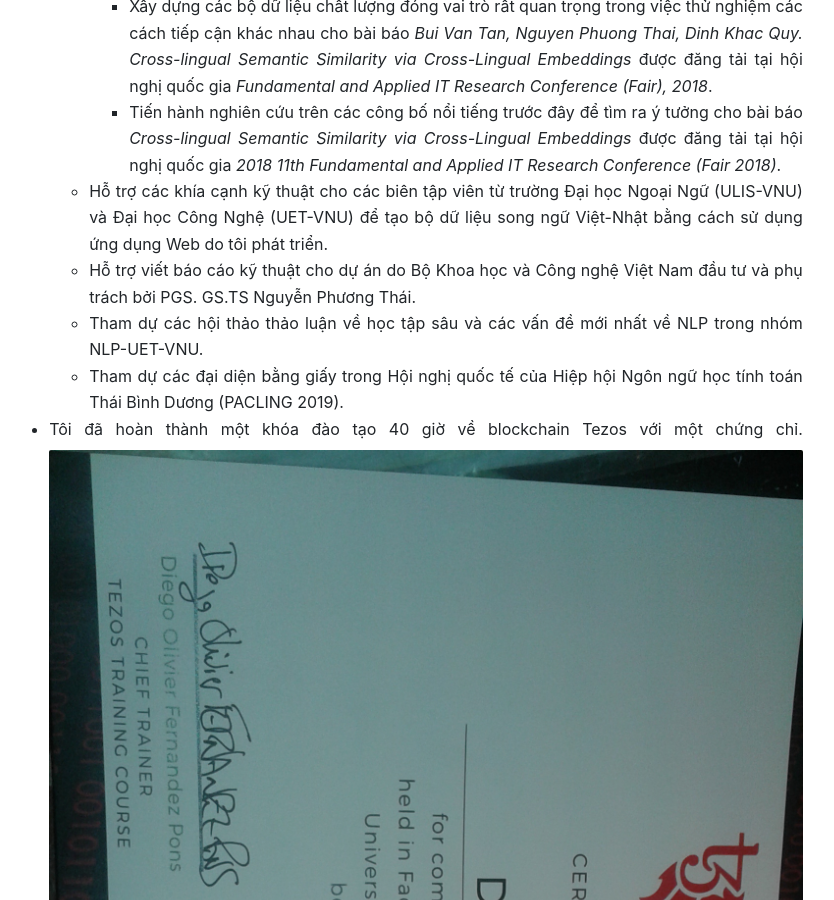
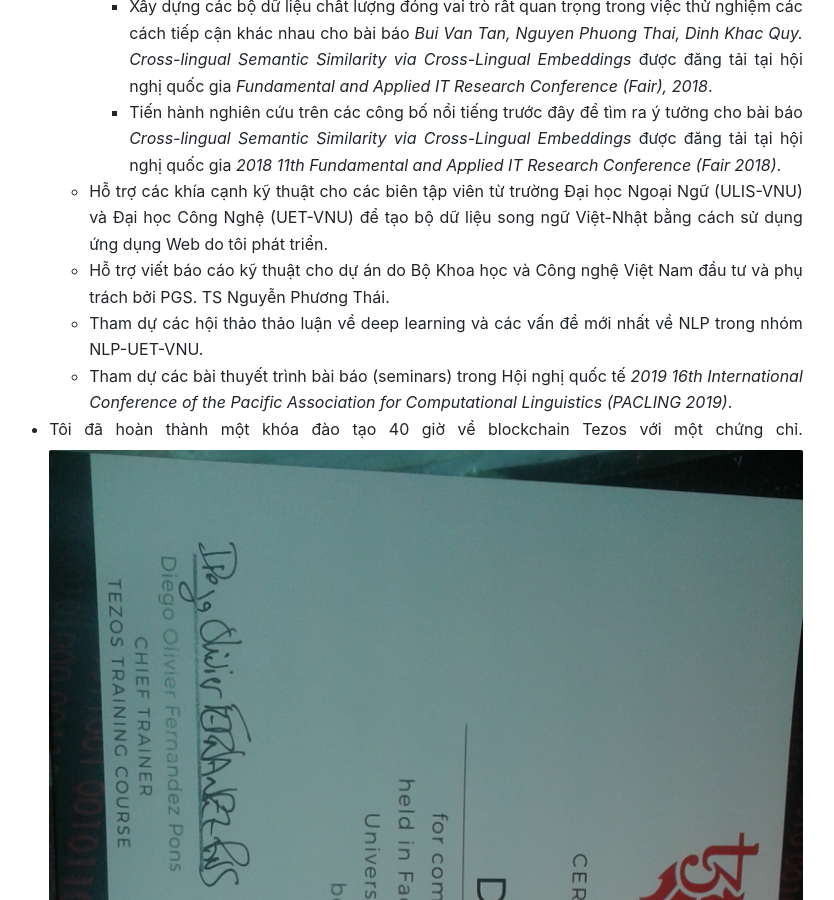
Before and after one commit to christianezeani/panthera-jekyll, a Jekyll site: the page built from vi/Achievement.md, in a window 1280 px wide and 900 px high, scrolled down 1203 px. Shown: the whole window, without its empty margins (234-1068 px from the left). Built offline with Jekyll 4.4.1, drawn with Linux system fonts in a browser that asks for light colours.

Commit message:
update content

```diff
--- a/assets/js/default.js
+++ b/assets/js/default.js
@@ -32,7 +32,7 @@ function hasScrolled() {
 
         lastScrollTop = st;
     }
-    else if ((st < lastScrollTop
+    else if ((st < lastScrollTopus
         && Math.abs(lastScrollTop - st) >= delta_nav_down)
         || st == 0) {
         // Scroll Up
--- a/vi/Achievement.md
+++ b/vi/Achievement.md
@@ -32,9 +32,9 @@ order: 3
         * Tiến hành nghiên cứu trên các công bố nổi tiếng trước đây để tìm ra ý tưởng cho bài báo *Cross-lingual Semantic Similarity via Cross-Lingual Embeddings* được đăng tải tại hội nghị quốc gia *2018 11th Fundamental and Applied IT Research Conference (Fair 2018)*.
 
     * Hỗ trợ các khía cạnh kỹ thuật cho các biên tập viên từ trường Đại học Ngoại Ngữ (ULIS-VNU) và Đại học Công Nghệ (UET-VNU) để tạo bộ dữ liệu song ngữ Việt-Nhật bằng cách sử dụng ứng dụng Web do tôi phát triển.
-    * Hỗ trợ viết báo cáo kỹ thuật cho dự án do Bộ Khoa học và Công nghệ Việt Nam đầu tư và phụ trách bởi PGS. GS.TS Nguyễn Phương Thái.
-    * Tham dự các hội thảo thảo luận về học tập sâu và các vấn đề mới nhất về NLP trong nhóm NLP-UET-VNU.
-    * Tham dự các đại diện bằng giấy trong Hội nghị quốc tế của Hiệp hội Ngôn ngữ học tính toán Thái Bình Dương (PACLING 2019).
+    * Hỗ trợ viết báo cáo kỹ thuật cho dự án do Bộ Khoa học và Công nghệ Việt Nam đầu tư và phụ trách bởi PGS. TS Nguyễn Phương Thái.
+    * Tham dự các hội thảo thảo luận về deep learning và các vấn đề mới nhất về NLP trong nhóm NLP-UET-VNU.
+    * Tham dự các bài thuyết trình bài báo (seminars) trong Hội nghị quốc tế *2019 16th International Conference of the Pacific Association for Computational Linguistics (PACLING 2019)*.
 * Tôi đã hoàn thành một khóa đào tạo 40 giờ về blockchain Tezos với một chứng chỉ.
 ![](/Certificates/Tezos.jpg "Chứng chỉ blockchain Tezos.")
 
```
